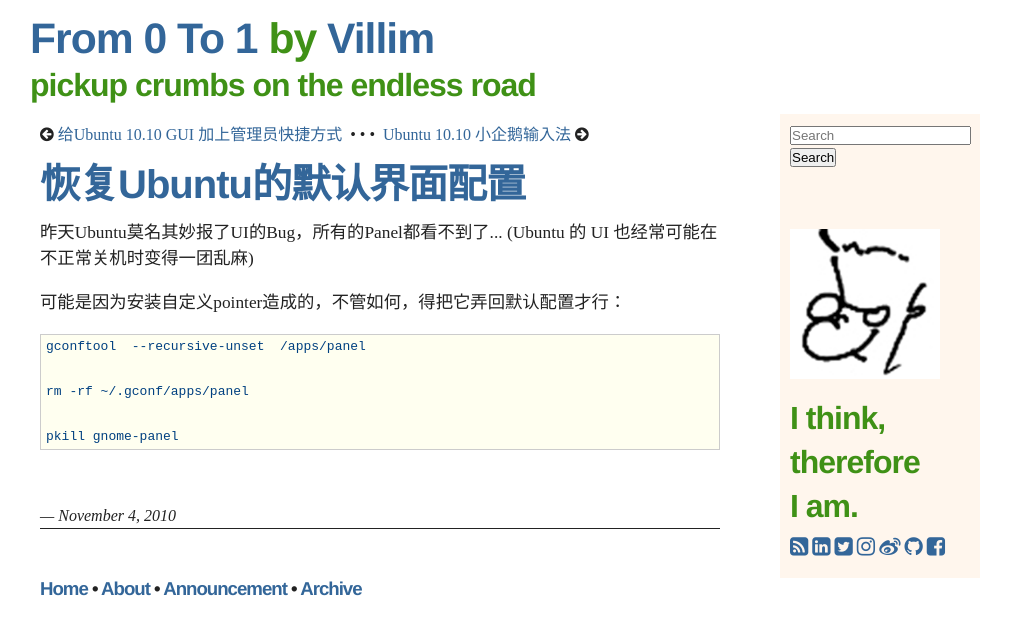
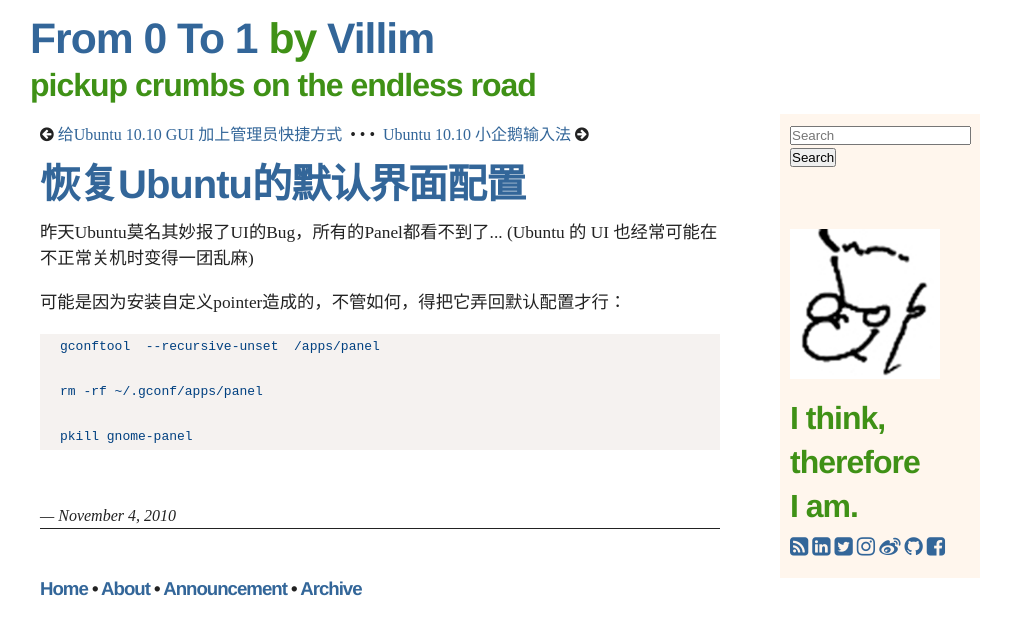
Before and after one commit to villim/villim.github.io, a Jekyll site: the page built from _posts/2010-11-04-recover-ubuntu-defalut-setting.md, in a window 1280 px wide. Shown: the top 635 px of the page, without its empty margins (135-1146 px from the left). Built offline with Jekyll 4.4.1, drawn with Linux system fonts in a browser that asks for light colours; nearby versions of some CDN libraries; Markdown is read by kramdown in place of the engine named in the settings.

Commit message:
adjust code area display

```diff
--- a/css/screen.css
+++ b/css/screen.css
@@ -39,12 +39,12 @@
 
 
 pre{
-  border: solid 1px #ccc;
-  padding: 1px 1px 1px 5px;
+  border: solid 0px #ccc;
+  padding: 2px 2px 2px 20px;
   margin: 0px 0px 10px 0px;
   overflow:auto;
   background: #eee;
-  background-color: #fffff0;
+  background-color: #F5F2F0;
   color:#004080;
   font-family:Consolas "Courier New" Fixedsys;
 }
```
